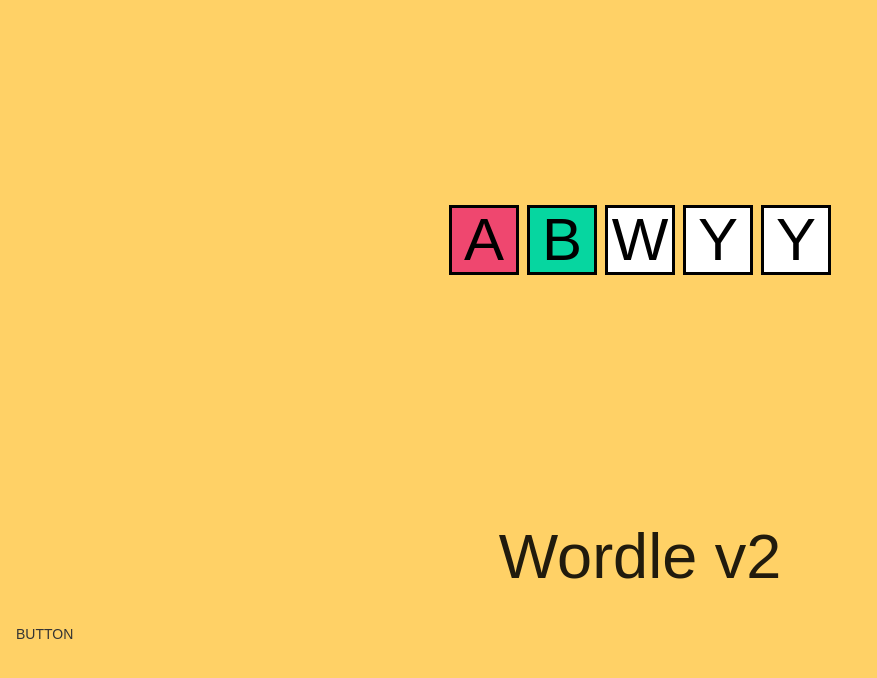
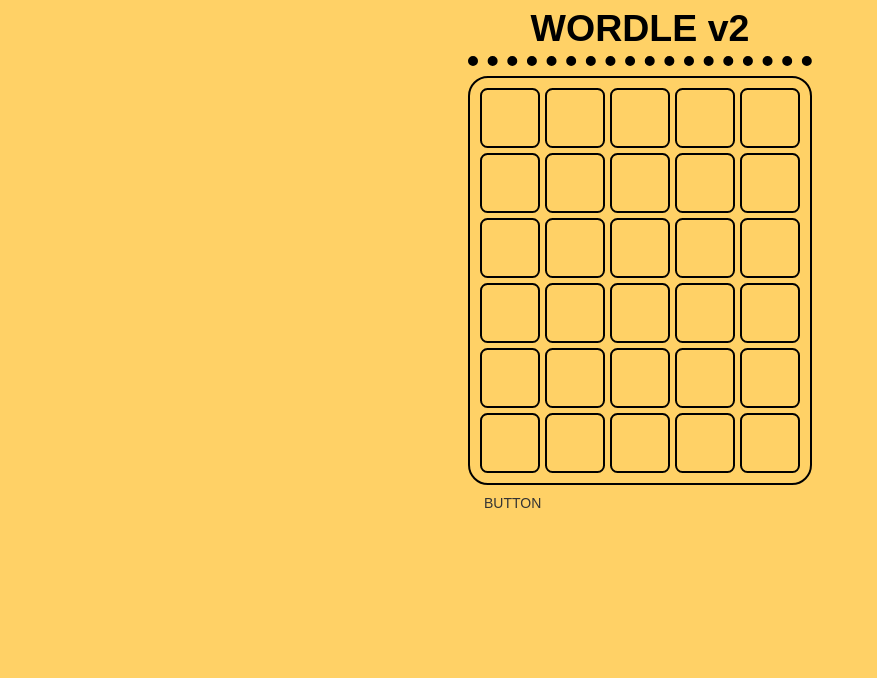
Before and after one commit to SeanAllen19/Word-Guessing-Game, a plain HTML site: page game.html in a window 1280 px wide. Shown: the whole page, without its empty margins (0-877 px from the left). Drawn offline with nearby package versions, Linux system fonts and the light colour scheme.

Commit message:
created grid through JS

```diff
--- a/assets/css/game.css
+++ b/assets/css/game.css
@@ -1,14 +1,3 @@
-body {
-    background-color: #FFD166;
-}
-.title {
-    text-align: center;
-}
-
-.container {
-    align-content: center;
-}
-
 :root {
     --red: #EF476F;
     --yellow: #FFD166;
@@ -17,22 +6,65 @@ body {
     --darkblue: #073B4C;
     --black: #000;
 }
-
-
-#game {
-    display: grid;
-    place-items: center;
-    width: 100vw;
-    height: 60vh;
+body{
+    background-color: #FFD166;
 }
 
-.grid {
-    display: grid;
-    grid-template-columns: repeat(6, auto);
-    grid-template-rows: repeat(5,auto);
+header {
+    border-bottom: 10px dotted black;
 
 }
 
+.title {
+    color: var(--black);
+    font-size: 2.5rem;
+    font-weight: bold;
+    margin: 0.5rem 0 0.5rem 0;
+    text-align: center;
+    font-family: Inter,;
+}
+
+#game-container {
+    display: flex;
+    height:100%;
+    align-items: center;
+    flex-direction: column;
+}
+
+#grid-container {
+   display:  flex;
+   align-items: center;
+   justify-content: center;
+   flex-grow: 1;
+   overflow: hidden;
+}
+
+#grid {
+    border: 2px solid black;
+    border-radius: 20px;
+    display: grid;
+    grid-template-columns: repeat(5, 1fr);
+    grid-gap: 5px;
+    margin-top: 10px;
+    padding: 10px;
+    box-sizing: border-box;
+}
+
+.box {
+    border: 2px solid black;
+    min-width:60px;
+    min-height:60px;
+    font-size: 2rem;
+    border-radius: 0.5rem;
+}
+
+
+/* .box {
+    display: grid;
+
+} */
+
+/*
 .box {
     display: grid;
     place-items: center;
@@ -45,17 +77,17 @@ body {
     color: var(--black);
     background-color: white;
 
-}
-
+} */
+/*
 .correct {
     background-color: #06D6A0;
 
-}
+} */
 
 /* .wrong {
     background-color:#EF476F ;
 } */
-
+/*
 .missing {
     background-color: #EF476F;
-}
+} */
--- a/assets/js/game.js
+++ b/assets/js/game.js
@@ -1 +1,16 @@
 console.log('wordle v2. incoming')
+////
+document.addEventListener("DOMContentLoaded", () => {
+    createGrid();
+    function createGrid() {
+        var gameBoard = document.getElementById("grid");
+        // 30 (squares) for 5 rows of 6.
+        for(var i=0; i < 30; i++) {
+            //Creating divs with a class .box and a id with a number in it.
+            var box = document.createElement("div");
+            box.classList.add("box");
+            box.setAttribute("id", i + 1);
+            gameBoard.appendChild(box);
+        }
+    }
+})
--- a/game.html
+++ b/game.html
@@ -1,35 +1,37 @@
 <!DOCTYPE html>
 <html lang="en">
+
 <head>
     <meta charset="UTF-8">
     <meta http-equiv="X-UA-Compatible" content="IE=edge">
     <meta name="viewport" content="width=device-width, initial-scale=1.0">
+
     <link rel="stylesheet" href="./assets/css/reset.css">
     <link rel="stylesheet" href="./assets/css/game.css">
     <link rel="stylesheet" href="https://cdnjs.cloudflare.com/ajax/libs/materialize/1.0.0/css/materialize.min.css">
     <title>Word Guessing Game</title>
 </head>
+
 <body>
-   <div id="game">
-        <div class="grid">
-            <div class="box missing">a</div>
-            <div class="box correct">b</div>
-            <div class="box wrong">w</div>
-            <div class="box">y</div>
-            <div class="box">y</div>
+    <div id="game-container">
+        <div id="game">
+            <header>
+                <h1 class="title">WORDLE v2</h1> <!---- Title page ---->
+            </header>
+            <div id="grid-container"> <!---- Grid holding in all the boxes -->
+                <div id="grid"><!---- JS will create the boxes below -->
+
+                </div>
+
+            </div>
+            <a class="waves-effect waves-teal btn-flat">Button</a>
         </div>
     </div>
 
-    <!--Title of the game -->
-    <h1 class="title flexbox">Wordle v2</h1>
 
 
-    <!---materlize button --->
-    <a class="waves-effect waves-teal btn-flat">Button</a>
+    <script src="https://cdnjs.cloudflare.com/ajax/libs/materialize/1.0.0/js/materialize.min.js"></script>
+    <script src="./assets/js/game.js"></script>
+</body>
 
-
-<script src="https://cdnjs.cloudflare.com/ajax/libs/materialize/1.0.0/js/materialize.min.js"></script>
-<script src="./assets/js/game.js"></script>
-</body>
 </html>
-<!----commit so I can push to MAIN-->
```
Also changed, not shown: 4 other files.
